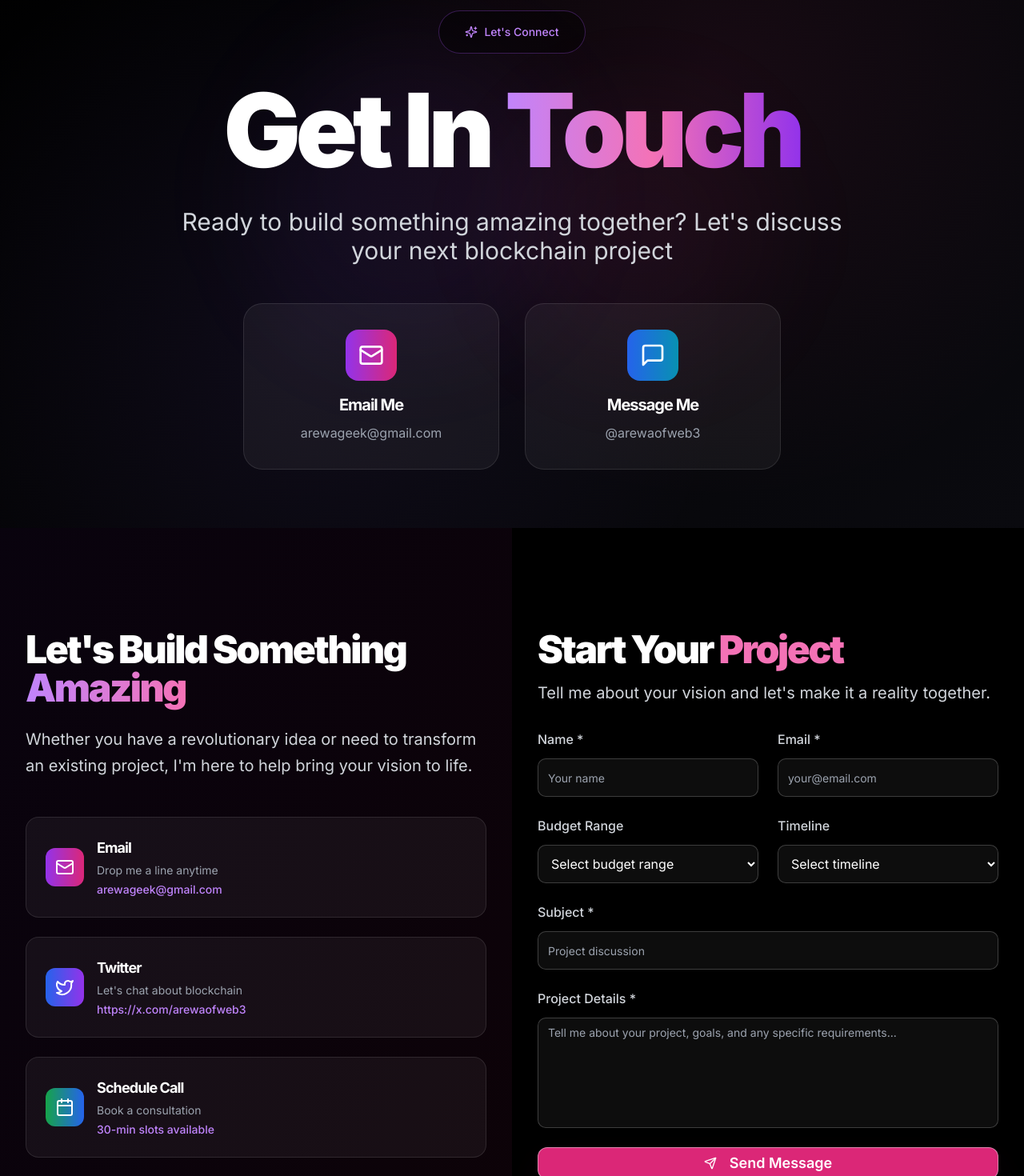
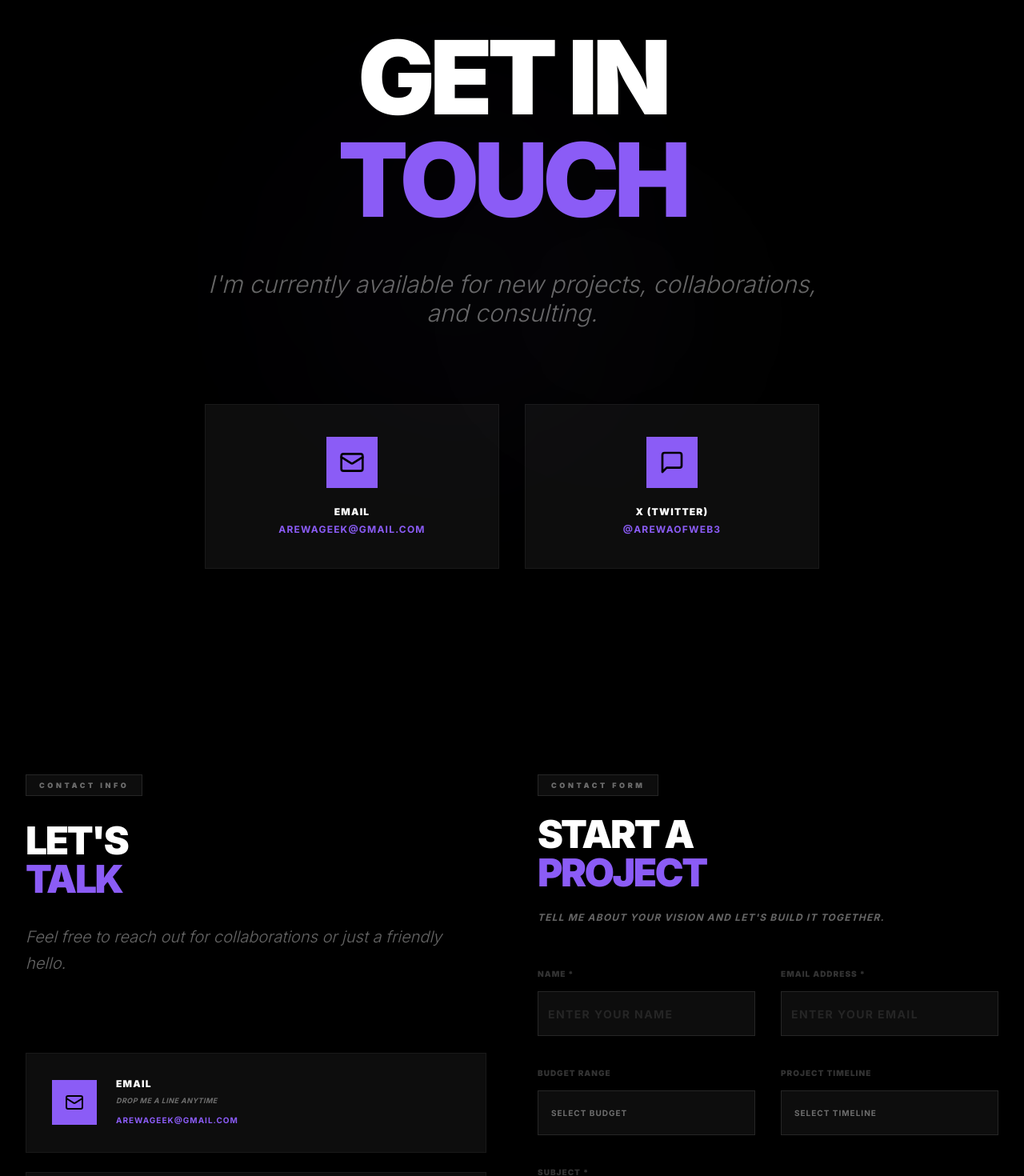
Before and after one commit to arewageek/my-portfolio, a Next.js app: page /contact in a window 1280 px wide. Shown: the part 140-1610 px from the top of the page at 80% size. Built offline with nearby package versions, Linux system fonts and the light colour scheme.

Commit message:
refactor: Update Contact components with improved styling and content adjustments

```diff
--- a/app/contact/page.tsx
+++ b/app/contact/page.tsx
@@ -1,8 +1,6 @@
 import { ContactHero } from "@/components/contact-hero"
 import { ContactForm } from "@/components/contact-form"
 import { ContactInfo } from "@/components/contact-info"
-import { ContactCTA } from "@/components/contact-cta"
-import { Navigation } from "@/components/navigation"
 
 export default function Contact() {
   return (
--- a/components/contact-form.tsx
+++ b/components/contact-form.tsx
@@ -55,123 +55,124 @@ export function ContactForm() {
 
   if (isSubmitted) {
     return (
-      <section ref={sectionRef} className="py-32 px-6 lg:px-8 flex items-center justify-center">
-        <div className="text-center space-y-6">
-          <div className="w-20 h-20 bg-gradient-to-r from-green-500 to-emerald-500 rounded-full flex items-center justify-center mx-auto">
-            <CheckCircle className="w-10 h-10 text-white" />
+      <section ref={sectionRef} className="py-32 px-6 lg:px-8 flex items-center justify-center bg-black">
+        <div className="text-center space-y-8 animate-fade-in-up">
+          <div className="w-20 h-20 bg-primary rounded-none flex items-center justify-center mx-auto shadow-[0_0_20px_rgba(0,255,255,0.4)]">
+            <CheckCircle className="w-10 h-10 text-black" />
           </div>
-          <h3 className="text-3xl font-bold text-white">Message Sent!</h3>
-          <p className="text-gray-300">Thanks for reaching out. I'll get back to you within 24 hours.</p>
+          <h3 className="text-4xl font-black text-white uppercase tracking-tighter">Transmission Successful</h3>
+          <p className="text-white/40 text-xs uppercase tracking-widest font-bold italic">Verification complete. Architectural review initiated. Latency: &lt; 24h.</p>
         </div>
       </section>
     )
   }
 
   return (
-    <section ref={sectionRef} className="py-32 px-6 lg:px-8">
+    <section ref={sectionRef} className="py-32 px-6 lg:px-8 bg-black">
       <div className="max-w-2xl mx-auto">
         <div className={`${isVisible ? "animate-fade-in-right" : "opacity-0"}`}>
-          <div className="space-y-8">
-            <div className="space-y-4">
-              <h2 className="text-4xl lg:text-5xl font-black text-white">
-                Start Your{" "}
-                <span className="text-pink-400">
-                  Project
-                </span>
+          <div className="space-y-12">
+            <div className="space-y-6">
+              <div className="inline-flex items-center px-4 py-1.5 bg-white/5 border border-white/10 rounded-none text-white/40 text-[9px] font-black tracking-[0.4em] uppercase">
+                Contact Form
+              </div>
+              <h2 className="text-4xl lg:text-5xl font-black text-white uppercase tracking-tighter leading-[0.9]">
+                Start a
+                <span className="block text-primary">Project</span>
               </h2>
-              <p className="text-xl text-gray-300">Tell me about your vision and let's make it a reality together.</p>
+              <p className="text-white/40 text-xs uppercase tracking-widest font-bold italic">Tell me about your vision and let's build it together.</p>
             </div>
 
-            <form onSubmit={handleSubmit} className="space-y-6">
-              <div className="grid md:grid-cols-2 gap-6">
-                <div>
-                  <label className="block text-gray-300 font-medium mb-3">Name *</label>
+            <form onSubmit={handleSubmit} className="space-y-8">
+              <div className="grid md:grid-cols-2 gap-8">
+                <div className="space-y-3">
+                  <label className="text-[10px] uppercase font-black tracking-widest text-white/20">Name *</label>
                   <Input
                     name="name"
                     value={formData.name}
                     onChange={handleInputChange}
-                    placeholder="Your name"
-                    className="bg-white/5 border-white/20 text-white placeholder:text-gray-400 focus:border-pink-400 focus:ring-pink-400/20 h-12"
+                    placeholder="Enter your name"
+                    className="bg-white/5 border-white/10 text-white placeholder:text-white/10 focus:border-primary focus:ring-0 h-14 rounded-none uppercase text-xs tracking-widest font-bold"
                     required
                   />
                 </div>
-                <div>
-                  <label className="block text-gray-300 font-medium mb-3">Email *</label>
+                <div className="space-y-3">
+                  <label className="text-[10px] uppercase font-black tracking-widest text-white/20">Email Address *</label>
                   <Input
                     name="email"
                     type="email"
                     value={formData.email}
                     onChange={handleInputChange}
-                    placeholder="your@email.com"
-                    className="bg-white/5 border-white/20 text-white placeholder:text-gray-400 focus:border-pink-400 focus:ring-pink-400/20 h-12"
+                    placeholder="Enter your email"
+                    className="bg-white/5 border-white/10 text-white placeholder:text-white/10 focus:border-primary focus:ring-0 h-14 rounded-none uppercase text-xs tracking-widest font-bold"
                     required
                   />
                 </div>
               </div>
 
-              <div className="grid md:grid-cols-2 gap-6">
-                <div>
-                  <label className="block text-gray-300 font-medium mb-3">Budget Range</label>
+              <div className="grid md:grid-cols-2 gap-8">
+                <div className="space-y-3">
+                  <label className="text-[10px] uppercase font-black tracking-widest text-white/20">Budget Range</label>
                   <select
                     name="budget"
                     value={formData.budget}
                     onChange={handleInputChange}
-                    className="w-full h-12 bg-white/5 border border-white/20 text-white rounded-md px-3 focus:border-pink-400 focus:ring-pink-400/20"
+                    className="w-full h-14 bg-white/5 border border-white/10 text-white/40 px-4 focus:border-primary focus:outline-none rounded-none uppercase text-[10px] tracking-widest font-bold appearance-none cursor-pointer"
                   >
-                    <option value="">Select budget range</option>
-                    <option value="5k-10k">$5K - $10K</option>
-                    <option value="10k-25k">$10K - $25K</option>
-                    <option value="25k-50k">$25K - $50K</option>
-                    <option value="50k+">$50K+</option>
+                    <option value="" className="bg-black">Select Budget</option>
+                    <option value="5k-10k" className="bg-black">$5K - $10K</option>
+                    <option value="10k-25k" className="bg-black">$10K - $25K</option>
+                    <option value="25k-50k" className="bg-black">$25K - $50K</option>
+                    <option value="50k+" className="bg-black">$50K+</option>
                   </select>
                 </div>
-                <div>
-                  <label className="block text-gray-300 font-medium mb-3">Timeline</label>
+                <div className="space-y-3">
+                  <label className="text-[10px] uppercase font-black tracking-widest text-white/20">Project Timeline</label>
                   <select
                     name="timeline"
                     value={formData.timeline}
                     onChange={handleInputChange}
-                    className="w-full h-12 bg-white/5 border border-white/20 text-white rounded-md px-3 focus:border-pink-400 focus:ring-pink-400/20"
+                    className="w-full h-14 bg-white/5 border border-white/10 text-white/40 px-4 focus:border-primary focus:outline-none rounded-none uppercase text-[10px] tracking-widest font-bold appearance-none cursor-pointer"
                   >
-                    <option value="">Select timeline</option>
-                    <option value="asap">ASAP</option>
-                    <option value="1-2months">1-2 months</option>
-                    <option value="3-6months">3-6 months</option>
-                    <option value="6months+">6+ months</option>
+                    <option value="" className="bg-black">Select Timeline</option>
+                    <option value="asap" className="bg-black">ASAP</option>
+                    <option value="1-2months" className="bg-black">1-2 Months</option>
+                    <option value="3-6months" className="bg-black">3-6 Months</option>
+                    <option value="6months+" className="bg-black">6+ Months</option>
                   </select>
                 </div>
               </div>
 
-              <div>
-                <label className="block text-gray-300 font-medium mb-3">Subject *</label>
+              <div className="space-y-3">
+                <label className="text-[10px] uppercase font-black tracking-widest text-white/20">Subject *</label>
                 <Input
                   name="subject"
                   value={formData.subject}
                   onChange={handleInputChange}
-                  placeholder="Project discussion"
-                  className="bg-white/5 border-white/20 text-white placeholder:text-gray-400 focus:border-purple-400 focus:ring-purple-400/20 h-12"
+                  placeholder="Project Discussion"
+                  className="bg-white/5 border-white/10 text-white placeholder:text-white/10 focus:border-primary focus:ring-0 h-14 rounded-none uppercase text-xs tracking-widest font-bold"
                   required
                 />
               </div>
 
-              <div>
-                <label className="block text-gray-300 font-medium mb-3">Project Details *</label>
+              <div className="space-y-3">
+                <label className="text-[10px] uppercase font-black tracking-widest text-white/20">Message Details *</label>
                 <Textarea
                   name="message"
                   value={formData.message}
                   onChange={handleInputChange}
-                  placeholder="Tell me about your project, goals, and any specific requirements..."
+                  placeholder="Tell me more about your project..."
                   rows={6}
-                  className="bg-white/5 border-white/20 text-white placeholder:text-gray-400 focus:border-pink-400 focus:ring-pink-400/20 resize-none"
+                  className="bg-white/5 border-white/10 text-white placeholder:text-white/10 focus:border-primary focus:ring-0 rounded-none uppercase text-xs tracking-widest font-bold resize-none p-4"
                   required
                 />
               </div>
 
               <Button
                 type="submit"
-                className="w-full bg-pink-600 hover:bg-pink-700 text-white py-4 text-lg font-semibold shadow-2xl shadow-pink-500/25 hover:shadow-pink-500/40 transition-all duration-300 transform hover:scale-105"
+                className="w-full bg-primary text-black h-16 text-xs font-black uppercase tracking-[0.4em] rounded-none shadow-[0_0_20px_rgba(0,255,255,0.2)] hover:shadow-[0_0_30px_rgba(0,255,255,0.4)] transition-all duration-500"
               >
-                <Send className="w-5 h-5 mr-2" />
+                <Send className="w-5 h-5 mr-3" />
                 Send Message
               </Button>
             </form>
--- a/components/contact-hero.tsx
+++ b/components/contact-hero.tsx
@@ -29,71 +29,59 @@ export function ContactHero() {
   return (
     <section
       ref={heroRef}
-      className="relative min-h-screen flex items-center justify-center pt-20 overflow-hidden"
-      style={{
-        background: `
-          radial-gradient(circle at 30% 70%, rgba(139, 92, 246, 0.08) 0%, transparent 50%),
-          radial-gradient(circle at 70% 30%, rgba(236, 72, 153, 0.08) 0%, transparent 50%),
-          linear-gradient(135deg, #000000 0%, #0a0a0f 100%)
-        `,
-      }}
+      className="relative min-h-screen flex items-center justify-center pt-24 pb-20 lg:pb-32 px-4 sm:px-6 lg:px-8 bg-black overflow-hidden"
     >
-      {/* Floating orbs */}
+      {/* Background Glows */}
       <div className="absolute inset-0 overflow-hidden pointer-events-none">
         <div
-          className="absolute top-1/4 left-1/4 w-96 h-96 bg-purple-500/5 rounded-full blur-3xl"
+          className="absolute top-1/4 left-1/4 w-[500px] h-[500px] bg-primary/5 rounded-full blur-[120px] opacity-40"
           style={{
             transform: `translate(${mousePosition.x * 0.3}px, ${mousePosition.y * 0.3}px)`,
-            animation: "gentleFloat 15s ease-in-out infinite",
           }}
         />
         <div
-          className="absolute bottom-1/4 right-1/4 w-80 h-80 bg-pink-500/5 rounded-full blur-3xl"
+          className="absolute bottom-1/4 right-1/4 w-[400px] h-[400px] bg-white/5 rounded-full blur-[100px] opacity-20"
           style={{
             transform: `translate(${mousePosition.x * -0.2}px, ${mousePosition.y * -0.2}px)`,
-            animation: "gentleFloat 12s ease-in-out infinite reverse",
           }}
         />
       </div>
 
-      <div className="relative z-10 max-w-6xl mx-auto px-6 lg:px-8">
-        <div className="text-center space-y-12">
-          <div className={`space-y-8 ${isVisible ? "animate-fade-in-up" : "opacity-0"}`}>
-            <div className="inline-flex items-center px-8 py-4 bg-black/40 backdrop-blur-md border border-purple-500/30 rounded-full text-purple-400 text-sm font-medium">
-              <Sparkles className="w-4 h-4 mr-2" />
-              Let's Connect
+      <div className="relative z-10 max-w-7xl mx-auto w-full">
+        <div className="text-center space-y-16 lg:space-y-24">
+          <div className={`space-y-12 ${isVisible ? "animate-fade-in-up" : "opacity-0"}`}>
+            <div className="inline-flex items-center px-4 py-1.5 bg-white/5 border border-white/10 rounded-none text-white/40 text-[9px] font-black tracking-[0.4em] uppercase">
+                Contact
             </div>
 
-            <h1 className="text-7xl lg:text-9xl font-black text-white leading-tight">
-              Get In{" "}
-              <span className="bg-gradient-to-r from-purple-400 via-pink-400 to-purple-600 bg-clip-text text-transparent">
-                Touch
-              </span>
+            <h1 className="text-6xl sm:text-7xl lg:text-9xl font-black text-white leading-[0.85] tracking-tighter uppercase whitespace-pre-line">
+              Get In
+              <span className="block text-primary">Touch</span>
             </h1>
 
-            <p className="text-2xl lg:text-3xl text-gray-300 leading-relaxed max-w-4xl mx-auto">
-              Ready to build something amazing together? Let's discuss your next blockchain project
+            <p className="text-xl lg:text-3xl text-white/40 leading-relaxed max-w-3xl mx-auto italic font-light">
+                I'm currently available for new projects, collaborations, and consulting.
             </p>
           </div>
 
           {/* Quick contact options */}
           <div
-            className={`grid md:grid-cols-2 gap-8 max-w-2xl mx-auto ${isVisible ? "animate-fade-in-up" : "opacity-0"}`}
+            className={`grid md:grid-cols-2 gap-8 max-w-3xl mx-auto ${isVisible ? "animate-fade-in-up" : "opacity-0"}`}
             style={{ animationDelay: "300ms" }}
           >
             <a
               href={`mailto:${brandConfig.email}`}
-              className="group p-8 bg-white/5 backdrop-blur-md border border-white/10 rounded-3xl hover:bg-white/10 transition-all duration-500 hover:transform hover:scale-105"
+              className="group p-10 bg-white/5 border border-white/5 rounded-none hover:border-primary/20 transition-all duration-500"
             >
-              <div className="space-y-4 text-center">
-                <div className="p-4 bg-gradient-to-r from-purple-600 to-pink-600 rounded-2xl w-fit mx-auto group-hover:scale-110 transition-transform duration-300">
-                  <Mail className="w-8 h-8 text-white" />
+              <div className="space-y-6 text-center">
+                <div className="p-4 bg-primary rounded-none w-fit mx-auto transition-transform duration-500 group-hover:scale-110">
+                  <Mail className="w-8 h-8 text-black" />
                 </div>
                 <div>
-                  <h3 className="text-xl font-bold text-white mb-2 group-hover:text-purple-300 transition-colors duration-300">
-                    Email Me
+                  <h3 className="text-xs font-black text-white mb-2 uppercase tracking-widest leading-none">
+                    Email
                   </h3>
-                  <p className="text-gray-400">{brandConfig.email}</p>
+                  <p className="text-primary font-bold text-xs uppercase tracking-widest">{brandConfig.email}</p>
                 </div>
               </div>
             </a>
@@ -102,17 +90,17 @@ export function ContactHero() {
               href={brandConfig.socials[2].href}
               target="_blank"
               rel="noopener noreferrer"
-              className="group p-8 bg-white/5 backdrop-blur-md border border-white/10 rounded-3xl hover:bg-white/10 transition-all duration-500 hover:transform hover:scale-105"
+              className="group p-10 bg-white/5 border border-white/5 rounded-none hover:border-primary/20 transition-all duration-500"
             >
-              <div className="space-y-4 text-center">
-                <div className="p-4 bg-gradient-to-r from-blue-600 to-cyan-600 rounded-2xl w-fit mx-auto group-hover:scale-110 transition-transform duration-300">
-                  <MessageSquare className="w-8 h-8 text-white" />
+              <div className="space-y-6 text-center">
+                <div className="p-4 bg-primary rounded-none w-fit mx-auto transition-transform duration-500 group-hover:scale-110">
+                  <MessageSquare className="w-8 h-8 text-black" />
                 </div>
                 <div>
-                  <h3 className="text-xl font-bold text-white mb-2 group-hover:text-blue-300 transition-colors duration-300">
-                    Message Me
+                  <h3 className="text-xs font-black text-white mb-2 uppercase tracking-widest leading-none">
+                    X (Twitter)
                   </h3>
-                  <p className="text-gray-400">@arewaofweb3</p>
+                  <p className="text-primary font-bold text-xs uppercase tracking-widest">@arewaofweb3</p>
                 </div>
               </div>
             </a>
--- a/components/contact-info.tsx
+++ b/components/contact-info.tsx
@@ -56,19 +56,19 @@ export function ContactInfo() {
   ]
 
   return (
-    <section ref={sectionRef} className="py-32 px-6 lg:px-8 bg-gradient-to-br from-purple-900/10 to-pink-900/10">
+    <section ref={sectionRef} className="py-32 px-6 lg:px-8 bg-black">
       <div className="max-w-2xl mx-auto">
-        <div className={`space-y-12 ${isVisible ? "animate-fade-in-left" : "opacity-0"}`}>
-          <div className="space-y-6">
-            <h2 className="text-4xl lg:text-5xl font-black text-white">
-              Let's Build Something{" "}
-              <span className="bg-gradient-to-r from-purple-400 to-pink-400 bg-clip-text text-transparent">
-                Amazing
-              </span>
+        <div className={`space-y-16 lg:space-y-24 ${isVisible ? "animate-fade-in-left" : "opacity-0"}`}>
+          <div className="space-y-8">
+            <div className="inline-flex items-center px-4 py-1.5 bg-white/5 border border-white/10 rounded-none text-white/40 text-[9px] font-black tracking-[0.4em] uppercase">
+                Contact Info
+            </div>
+            <h2 className="text-4xl lg:text-5xl font-black text-white uppercase tracking-tighter leading-[0.9]">
+                Let's
+                <span className="block text-primary">Talk</span>
             </h2>
-            <p className="text-xl text-gray-300 leading-relaxed">
-              Whether you have a revolutionary idea or need to transform an existing project, I'm here to help bring
-              your vision to life.
+            <p className="text-xl text-white/40 leading-relaxed italic font-light">
+                Feel free to reach out for collaborations or just a friendly hello.
             </p>
           </div>
 
@@ -78,20 +78,20 @@ export function ContactInfo() {
               <a
                 key={index}
                 href={method.href}
-                className="group block p-6 bg-white/5 backdrop-blur-md border border-white/10 rounded-2xl hover:bg-white/10 transition-all duration-300 hover:transform hover:scale-105"
+                className="group block p-8 bg-white/5 border border-white/5 rounded-none hover:border-primary/20 transition-all duration-500"
               >
-                <div className="flex items-center space-x-4">
+                <div className="flex items-center space-x-6">
                   <div
-                    className={`p-3 bg-gradient-to-r ${method.gradient} rounded-xl group-hover:scale-110 transition-transform duration-300`}
+                    className={`p-4 bg-primary rounded-none transition-transform duration-500 group-hover:scale-110`}
                   >
-                    <method.icon className="w-6 h-6 text-white" />
+                    <method.icon className="w-6 h-6 text-black" />
                   </div>
                   <div className="flex-1">
-                    <h3 className="text-lg font-bold text-white mb-1 group-hover:text-purple-300 transition-colors duration-300">
+                    <h3 className="text-xs font-black text-white mb-2 uppercase tracking-widest leading-none group-hover:text-primary transition-colors">
                       {method.title}
                     </h3>
-                    <p className="text-gray-400 text-sm mb-1">{method.description}</p>
-                    <p className="text-purple-400 font-medium text-sm">{method.value}</p>
+                    <p className="text-white/40 text-[9px] uppercase tracking-wider font-bold italic mb-2">{method.description}</p>
+                    <p className="text-primary font-bold text-[10px] uppercase tracking-widest">{method.value}</p>
                   </div>
                 </div>
               </a>
@@ -99,33 +99,32 @@ export function ContactInfo() {
           </div>
 
           {/* Social Links */}
-          <div className="pt-8 border-t border-white/10">
-            <h3 className="text-xl font-bold text-white mb-6">Follow Me</h3>
-            <div className="flex space-x-4">
-              {brandConfig.socials.map(({ icon: Icon, href, label, color }) => (
+          <div className="pt-12 border-t border-white/5">
+            <h3 className="text-[10px] font-black text-white/20 mb-8 uppercase tracking-[0.3em]">Follow Me</h3>
+            <div className="flex flex-wrap gap-4">
+              {brandConfig.socials.map(({ icon: Icon, href, label }) => (
                 <a
                   key={label}
                   href={href}
                   target={href.startsWith("http") ? "_blank" : undefined}
                   rel={href.startsWith("http") ? "noopener noreferrer" : undefined}
-                  className={`p-4 bg-white/5 border border-white/10 rounded-xl hover:bg-white/10 hover:border-white/20 ${color} transition-all duration-300 hover:transform hover:scale-110`}
+                  className={`p-4 bg-white/5 border border-white/5 rounded-none hover:border-primary/20 transition-all duration-500 hover:transform hover:scale-110`}
                   aria-label={label}
                 >
-                  <Icon className="w-6 h-6" />
+                  <Icon className="w-5 h-5 text-white/40 group-hover:text-primary transition-colors" />
                 </a>
               ))}
             </div>
           </div>
 
           {/* Availability Status */}
-          <div className="p-6 bg-gradient-to-r from-green-500/10 to-emerald-500/10 border border-green-500/20 rounded-2xl">
-            <div className="flex items-center space-x-3 mb-3">
-              <div className="w-3 h-3 bg-green-400 rounded-full animate-pulse" />
-              <span className="text-green-400 font-semibold">Available for new projects</span>
+          <div className="p-8 bg-white/5 border border-white/5 rounded-none">
+            <div className="flex items-center space-x-4 mb-4">
+              <div className="w-2 h-2 bg-primary rounded-none animate-pulse shadow-[0_0_10px_rgba(0,255,255,0.5)]" />
+              <span className="text-primary font-black uppercase tracking-[0.2em] text-[10px]">Status: Available for Work</span>
             </div>
-            <p className="text-gray-300 text-sm">
-              I typically respond within 24 hours. For urgent inquiries, feel free to reach out via Discord or schedule
-              a call directly.
+            <p className="text-white/40 text-[10px] uppercase tracking-widest leading-relaxed font-bold italic">
+              Typically responding within 24 hours. For urgent matters, reach out on Twitter.
             </p>
           </div>
         </div>
```
Also changed, not shown: components/contact-cta.tsx (+28 -38 lines).
